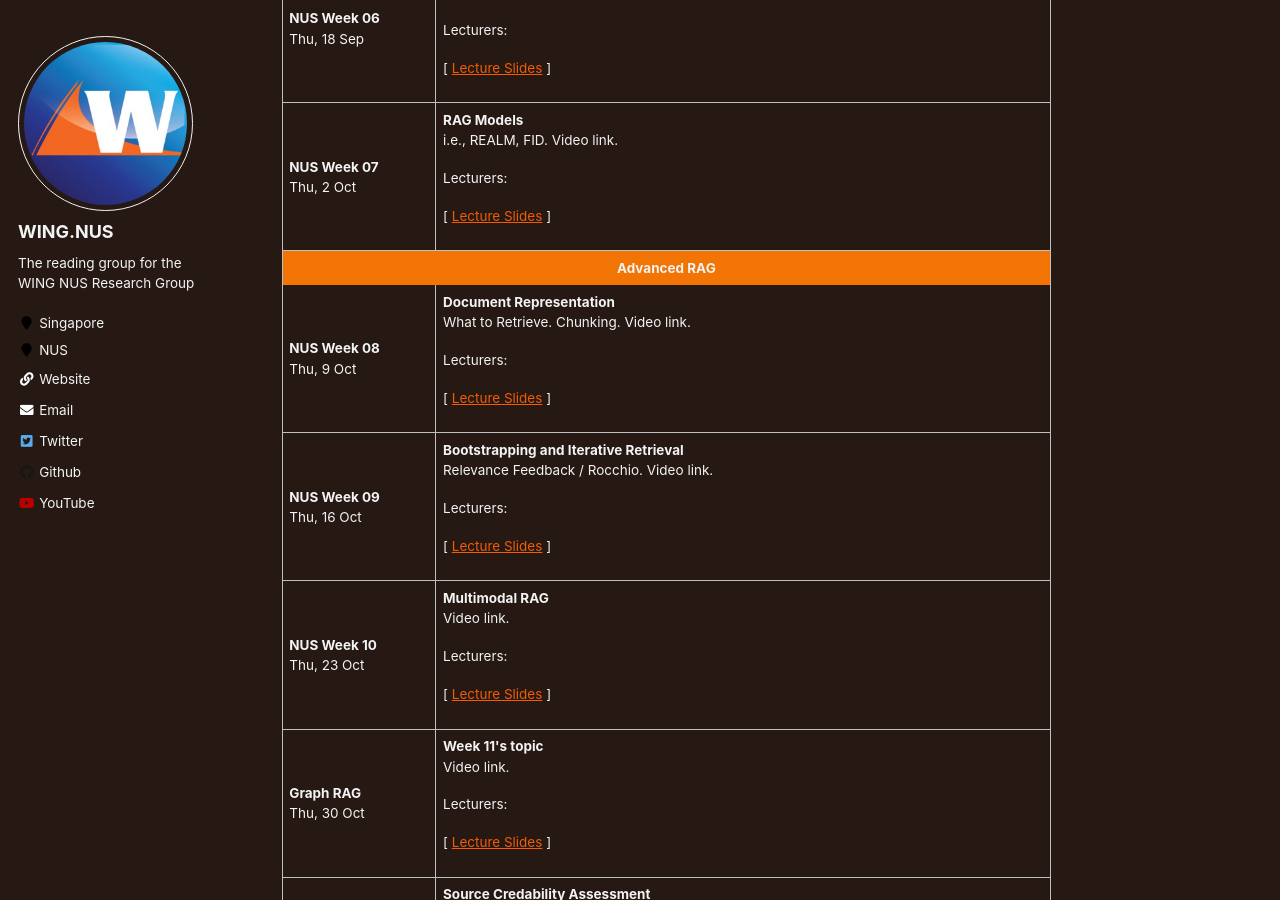
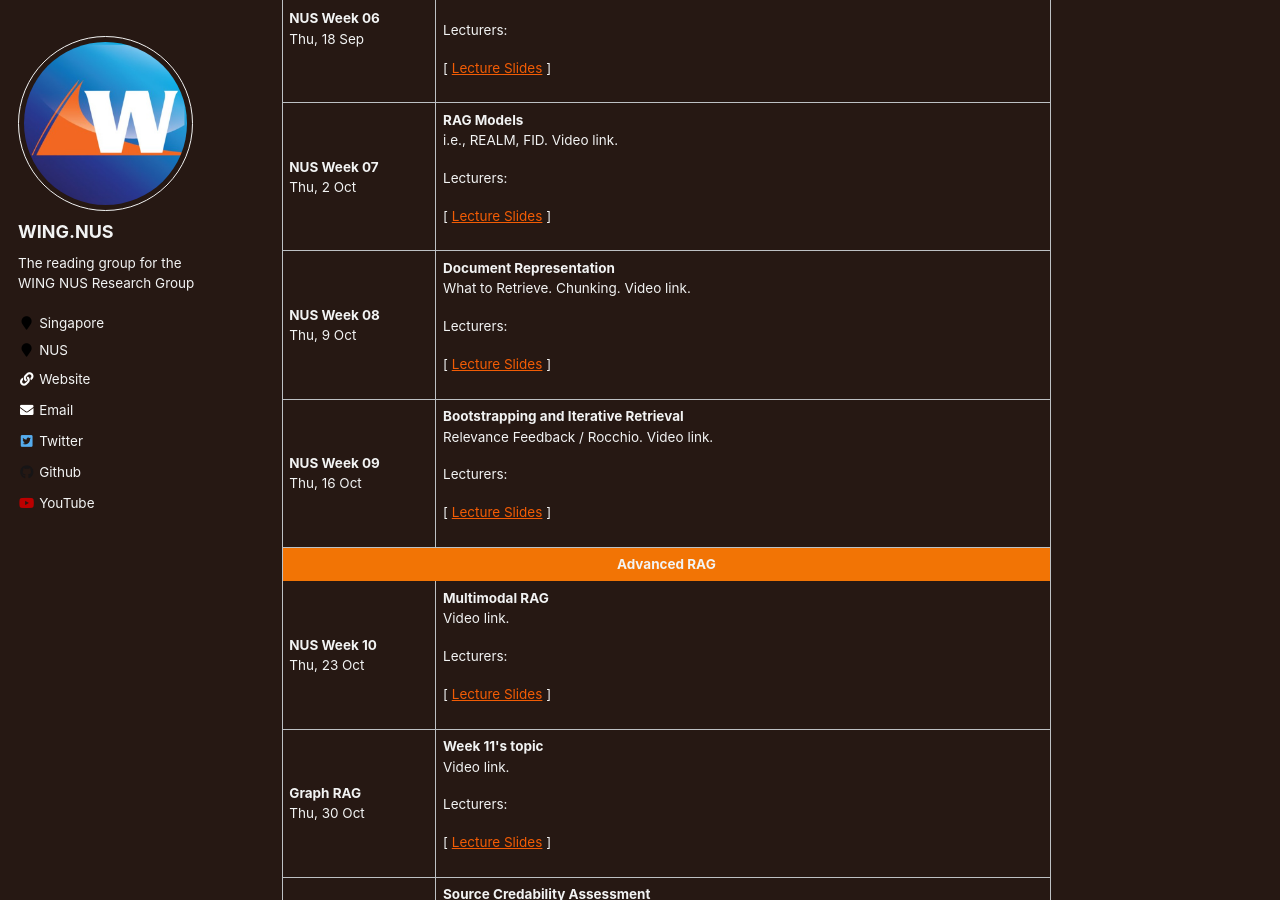
Before and after one commit to WING-NUS/cs6101, a Jekyll site: the page built from _pages/about.md, in a window 1280 px wide and 900 px high, scrolled down 2234 px. Built offline with Jekyll 4.4.1, drawn with Linux system fonts in a browser that asks for light colours.

Commit message:
Fix lecture groupings.

```diff
--- a/_pages/about.md
+++ b/_pages/about.md
@@ -203,10 +203,6 @@ The sessions will be broadcast live via the customized Zoom link as advertised o
     </td>
   </tr>
 
-<tr>
-  <th colspan=2><b>Advanced RAG</b></th>
-</tr>
-
   <tr>
     <td><b>NUS Week 08</b><br />Thu, 9 Oct<br />
     </td>
@@ -249,6 +245,9 @@ The sessions will be broadcast live via the customized Zoom link as advertised o
     </td>
   </tr>
 
+<tr>
+  <th colspan=2><b>Advanced RAG</b></th>
+</tr>
   <tr>
     <td><b>NUS Week 10</b><br />Thu, 23 Oct<br />
     </td>
```
